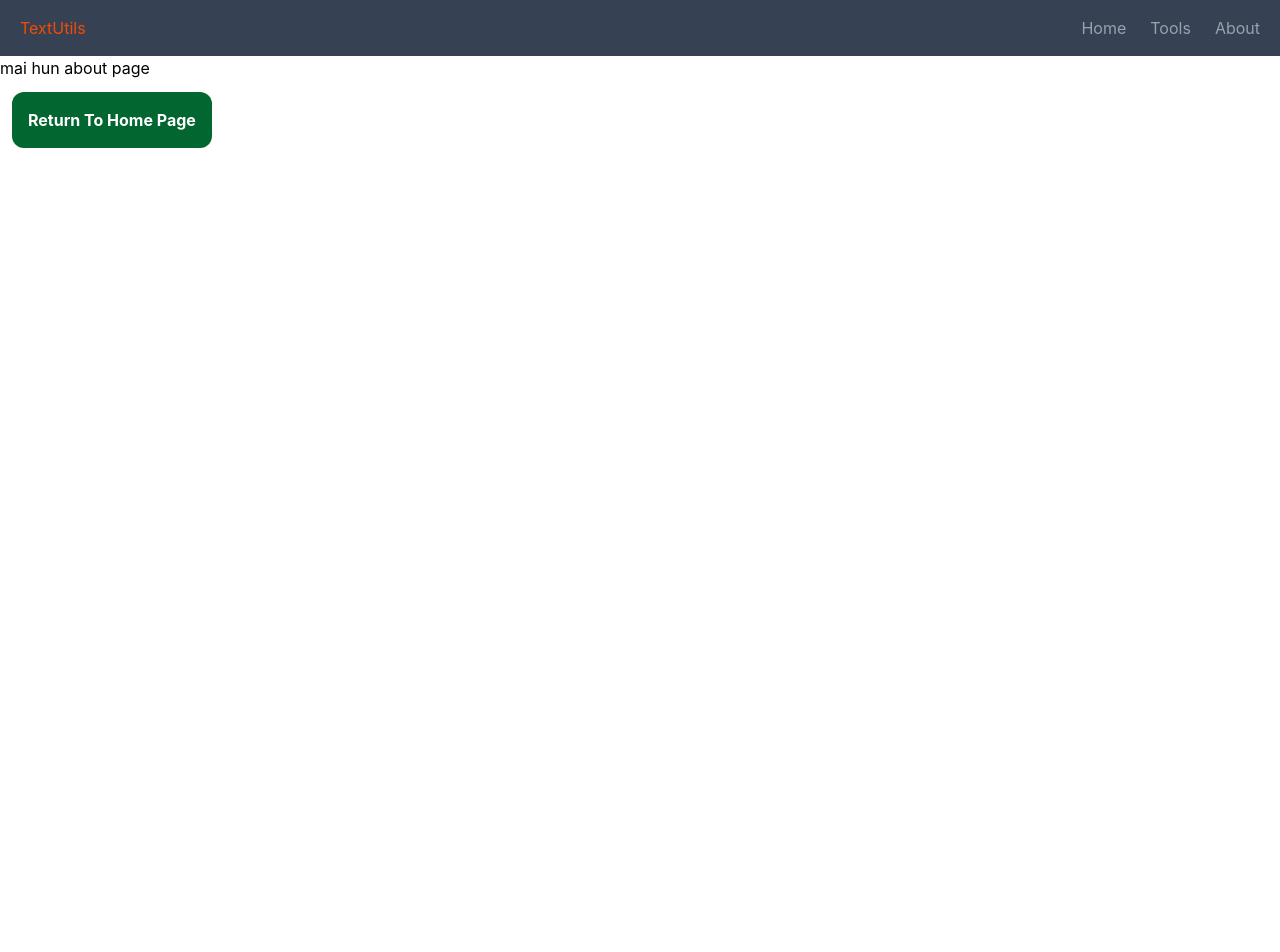
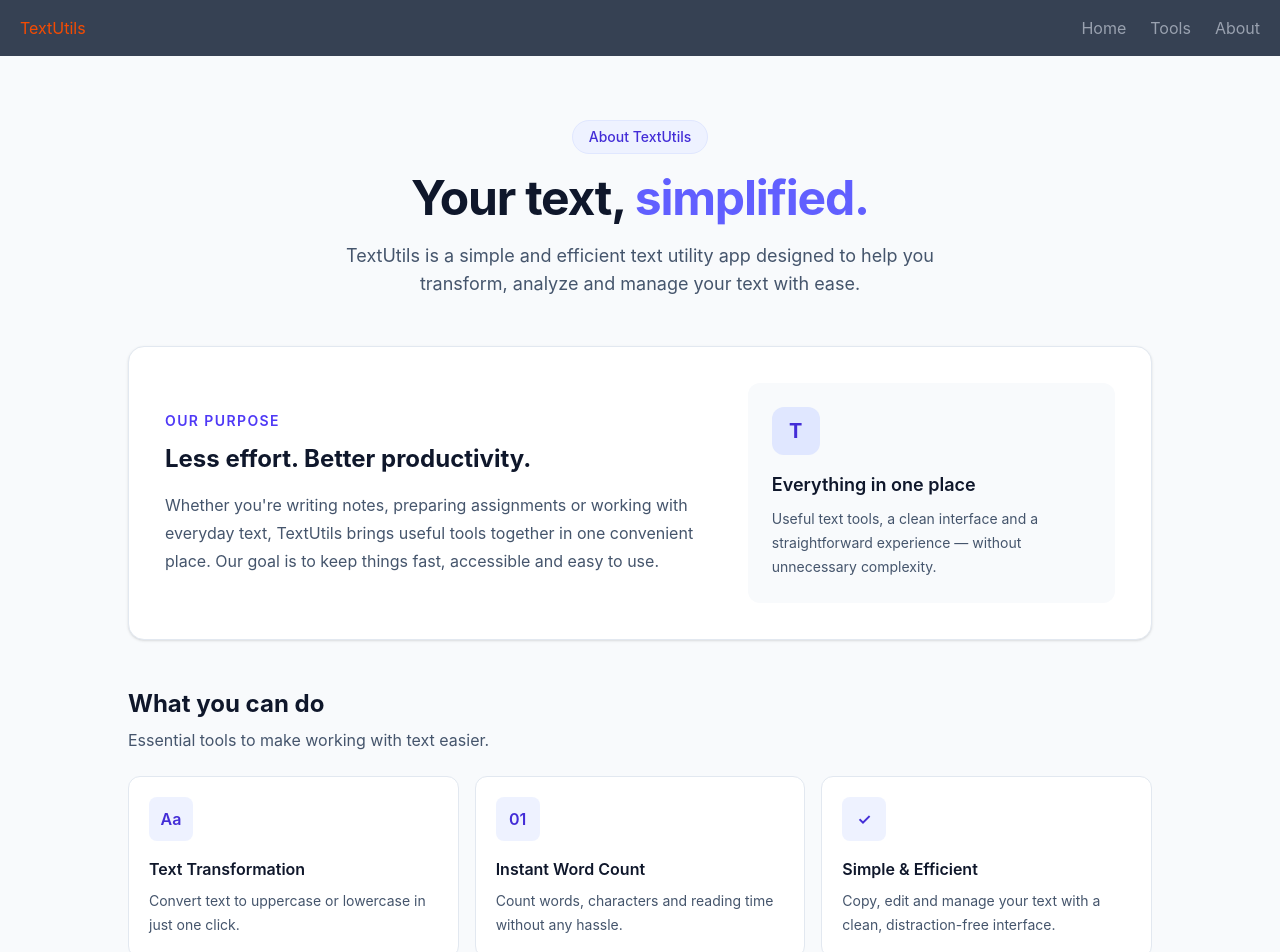
Before and after one commit to sameer7525/TextUtils-App, a React (Vite) app: page /about in a window 1280 px wide. Shown: the top 952 px of the page. Before the commit the page ends 800 px from the top, so only its background shows below. Built offline with nearby package versions, Linux system fonts and the light colour scheme.

Commit message:
Add about page

```diff
--- a/src/components/Nav.jsx
+++ b/src/components/Nav.jsx
@@ -22,7 +22,7 @@ function Nav(props) {
           <div className={`w-full h-0.5 bg-gray-400 rounded transition-all duration-300 ${isOpen ? '-rotate-45 translate-y-2.5':''}`}></div>
         </button>
 
-        <div className={`absolute top-14 left-30 right-3 rounded-xl bg-gray-900 shadow-md p-5 flex flex-col gap-4 z-40 transition-all duration-300
+        <div className={`absolute top-0 left-35 right-0 h-screen bg-[#FFFDD0] shadow-md p-5 flex flex-col gap-4 z-40 transition-all duration-300
           md:static md:flex md:flex-row md:shadow-none md:p-0 md:h-full md:bg-gray-700 md:items-center md:gap-6 ${isOpen ? 'flex' : 'hidden'}
           `}>
          <Link onClick={()=> setIsOpen(false)} className='hover:text-orange-400' to='/'>Home</Link>
--- a/src/pages/About.jsx
+++ b/src/pages/About.jsx
@@ -1,15 +1,132 @@
-import React from 'react'
+
+import React from "react";
+
+const features = [
+  {
+    icon: "Aa",
+    title: "Text Transformation",
+    description:
+      "Convert text to uppercase or lowercase in just one click.",
+  },
+  {
+    icon: "01",
+    title: "Instant Word Count",
+    description:
+      "Count words, characters and reading time without any hassle.",
+  },
+  {
+    icon: "✓",
+    title: "Simple & Efficient",
+    description:
+      "Copy, edit and manage your text with a clean, distraction-free interface.",
+  },
+];
 
 export default function About() {
+  return (
+    <main className="min-h-screen bg-slate-50 px-4 py-12 text-slate-800 sm:px-6 sm:py-16">
+      <div className="mx-auto max-w-5xl">
+
+        <section className="mb-12 text-center">
+          <span className="inline-flex items-center rounded-full border border-indigo-100 bg-indigo-50 px-4 py-1.5 text-sm font-medium text-indigo-700">
+            About TextUtils
+          </span>
+
+          <h1 className="mt-5 text-3xl font-bold tracking-tight text-slate-900 sm:text-5xl">
+            Your text, <span className="text-indigo-500">simplified.</span>
+          </h1>
+
+          <p className="mx-auto mt-5 max-w-2xl text-base leading-7 text-slate-600 sm:text-lg">
+            TextUtils is a simple and efficient text utility app
+            designed to help you transform, analyze and manage
+            your text with ease.
+          </p>
+        </section>
+
+        {/* Card */}
+        <section className="rounded-2xl border border-slate-200 bg-white p-6 shadow-sm sm:p-9">
+          <div className="grid gap-8 md:grid-cols-[1.2fr_0.8fr] md:items-center">
+            <div>
+              <p className="text-sm font-semibold uppercase tracking-widest text-indigo-600">
+                Our purpose
+              </p>
+
+              <h2 className="mt-3 text-2xl font-bold text-slate-900">
+                Less effort. Better productivity.
+              </h2>
+
+              <p className="mt-4 leading-7 text-slate-600">
+                Whether you're writing notes, preparing assignments
+                or working with everyday text, TextUtils brings
+                useful tools together in one convenient place.
+                Our goal is to keep things fast, accessible and easy
+                to use.
+              </p>
+            </div>
+
+            <div className="rounded-xl bg-slate-50 p-6">
+              <div className="mb-4 flex h-12 w-12 items-center justify-center rounded-xl bg-indigo-100 text-xl font-bold text-indigo-700">
+                T
+              </div>
+
+              <h3 className="text-lg font-semibold text-slate-900">
+                Everything in one place
+              </h3>
+
+              <p className="mt-2 text-sm leading-6 text-slate-600">
+                Useful text tools, a clean interface and a
+                straightforward experience — without unnecessary
+                complexity.
+              </p>
+            </div>
+          </div>
+        </section>
 
 
-  return (
-    <div>
-      <h1>mai hun about page</h1>
-      <button
-        className='bg-green-800 text-white font-bold p-4 m-3 rounded-xl hover:bg-green-700'>
-        <a href="/">Return To Home Page</a>
-        </button>
-    </div>
-  )
+        <section className="mt-12">
+          <div className="mb-6">
+            <h2 className="text-2xl font-bold text-slate-900">
+              What you can do
+            </h2>
+            <p className="mt-2 text-slate-600">
+              Essential tools to make working with text easier.
+            </p>
+          </div>
+
+          <div className="grid gap-4 sm:grid-cols-2 md:grid-cols-3">
+            {features.map((feature) => (
+              <div
+                key={feature.title}
+                className="rounded-xl border border-slate-200 bg-white p-5 transition duration-200 hover:-translate-y-1 hover:border-indigo-200 hover:shadow-md"
+              >
+                <div className="flex h-11 w-11 items-center justify-center rounded-lg bg-indigo-50 font-semibold text-indigo-700">
+                  {feature.icon}
+                </div>
+
+                <h3 className="mt-4 font-semibold text-slate-900">
+                  {feature.title}
+                </h3>
+
+                <p className="mt-2 text-sm leading-6 text-slate-600">
+                  {feature.description}
+                </p>
+              </div>
+            ))}
+          </div>
+        </section>
+
+
+        <section className="mt-10 rounded-2xl bg-indigo-600 px-6 py-7 text-center text-white sm:px-10">
+          <h2 className="text-xl font-semibold">
+            Simple tools. Smarter work.
+          </h2>
+          <p className="mx-auto mt-2 max-w-xl text-sm leading-6 text-indigo-100">
+            TextUtils is built around one idea: everyday text
+            operations should be quick, easy and accessible.
+          </p>
+        </section>
+
+      </div>
+    </main>
+  );
 }
--- a/src/pages/Tools.jsx
+++ b/src/pages/Tools.jsx
@@ -60,7 +60,7 @@ const copyText = () => {
 navigator.clipboard.writeText(text);
 }
 
-// Fixed word count for empty text and multiple spaces
+
 const words = text.trim() ? text.trim().split(/\s+/).length : 0;
 
 return (
```
